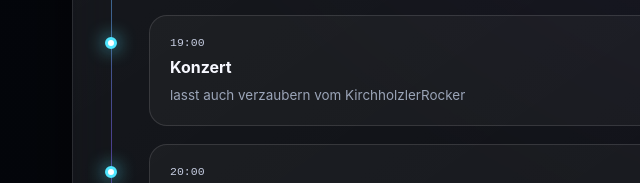
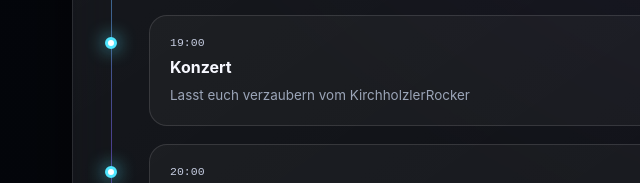
Before and after one commit to Felixlei1608/birthday-2026, a plain HTML site: page index.html in a window 1280 px wide. Shown: the part 2015-2198 px from the top of the page, 18-658 px from the left. Drawn offline with nearby package versions, Linux system fonts and the light colour scheme; no server answers.

Commit message:
index.html aktualisieren

```diff
--- a/index.html
+++ b/index.html
@@ -1214,7 +1214,7 @@
             </h3>
 
             <p>
-              lasst auch verzaubern vom KirchholzlerRocker
+              Lasst euch verzaubern vom KirchholzlerRocker
             </p>
 
           </div>
```
